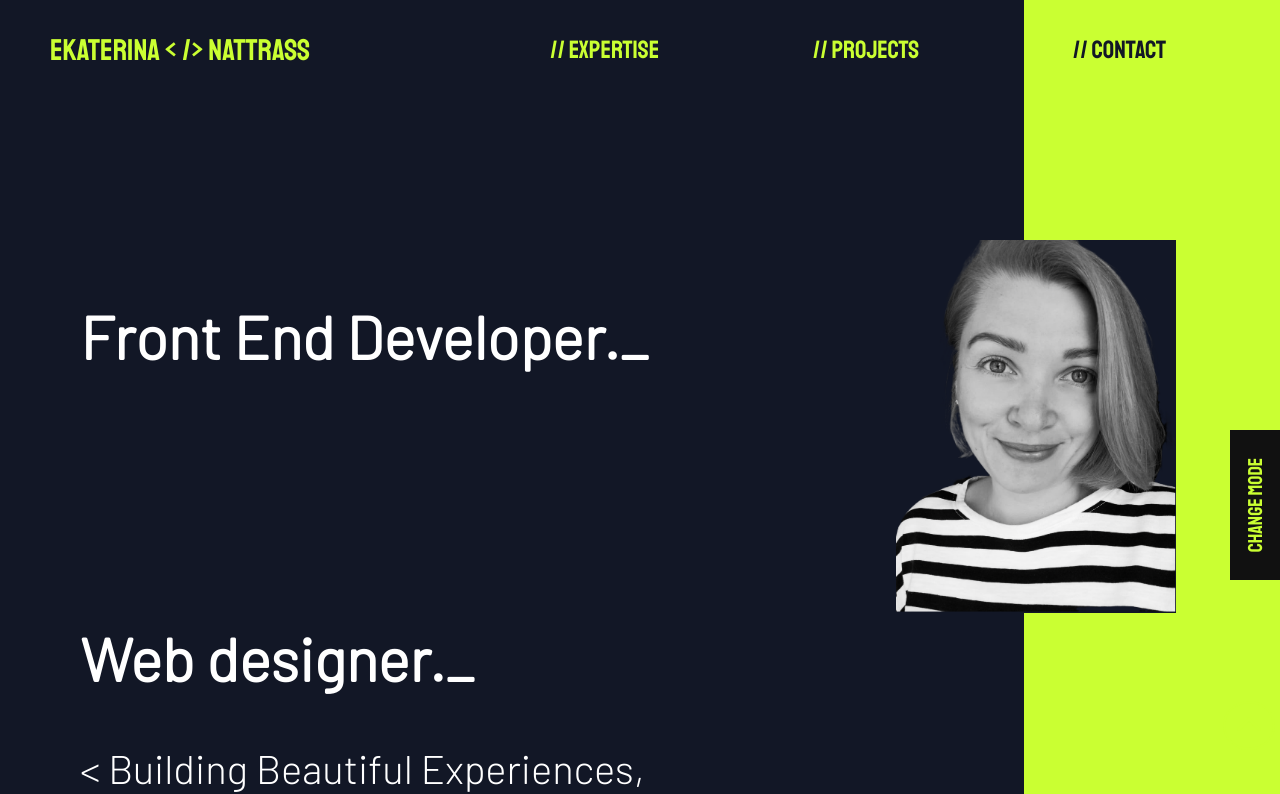
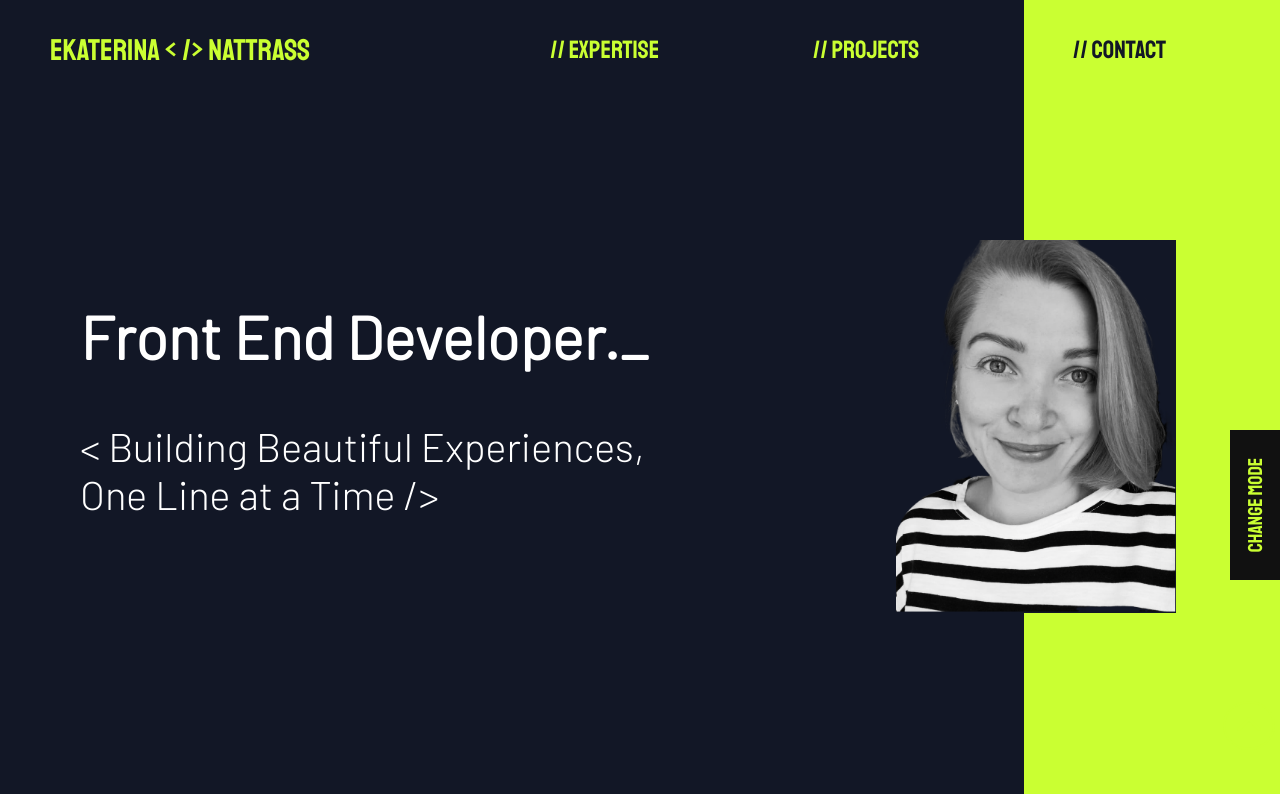
Before and after one commit to EkaterinaNattrass/Portfolio, a plain HTML site: page index.html in a window 1280 px wide. Shown: the top 794 px of the page. Drawn offline with Linux system fonts and the light colour scheme.

Commit message:
html change

```diff
--- a/index.html
+++ b/index.html
@@ -36,7 +36,6 @@
         <section class="home">
             <img src="images/selfie.png" alt="a head-shot of Ekaterina Nattrass smiling at the camera" id="selfie">
             <h1>Front End Developer._</h1>
-            <h1>Web designer._</h1>
             <p>
                 < Building Beautiful Experiences, <br>
                     One Line at a Time />
```
